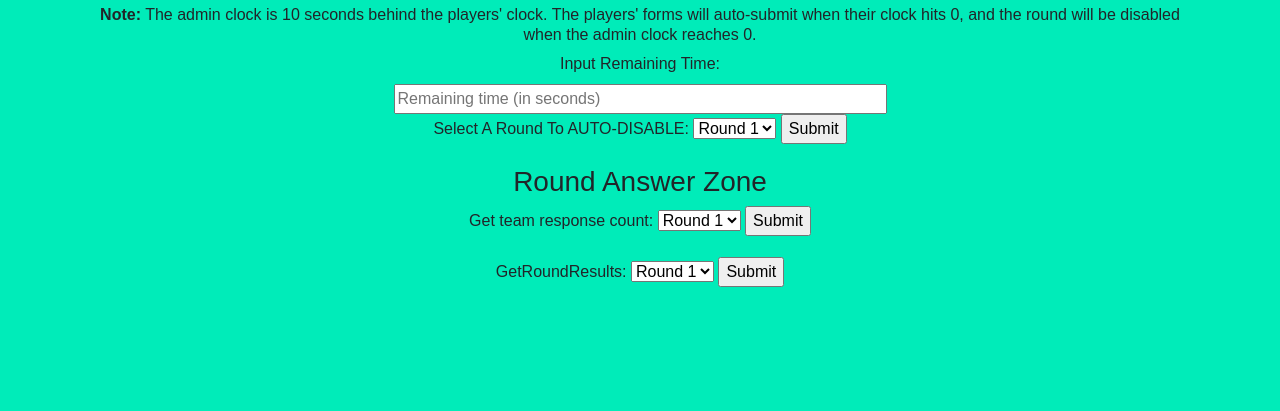
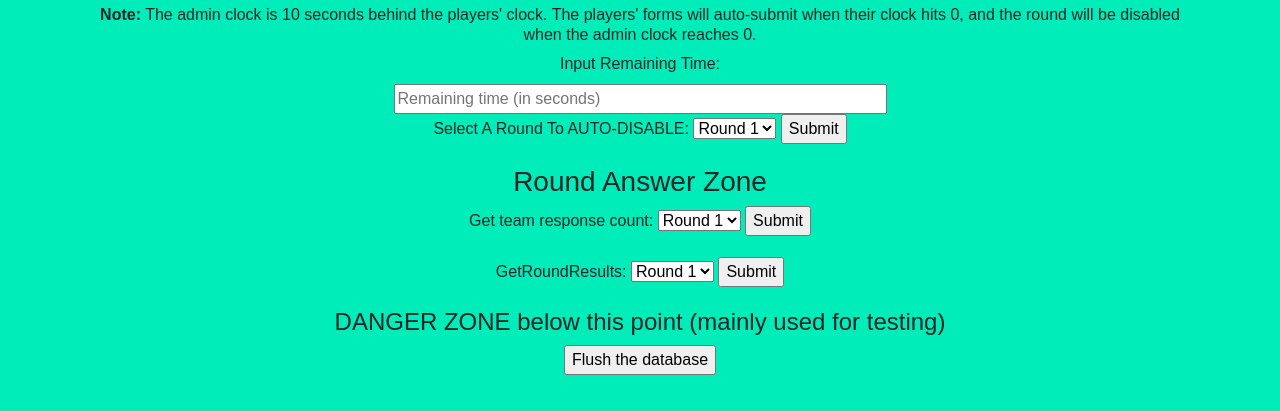
Before and after one commit to dalpert/pickEm, a Flask app: template TownHallTriviaApp/admin/templates/admin/controlPanel.html in a window 1280 px wide. Shown: the part 886-1297 px from the top of the page. Before the commit the page ends 1173 px from the top, so only its background shows below. Run offline with Flask 2, Linux system fonts and the light colour scheme; the template is opened without the code that fills it, so the values that code supplies are empty; some libraries are stand-ins or nearby versions.

Commit message:
adding flush DB option

```diff
--- a/TownHallTriviaApp/admin/templates/admin/controlPanel.html
+++ b/TownHallTriviaApp/admin/templates/admin/controlPanel.html
@@ -131,6 +131,11 @@
       </select>
       <input type="submit" name="Submit"/>
     </form>
+
+    <h4>DANGER ZONE below this point (mainly used for testing)</h4>
+    <form method="post" action="{{ url_for('admin.flushDb') }}">
+      <input type="submit" value="Flush the database" />
+    </form>
     {% endblock %}
   </body>
 </html>
--- a/redisCacheManager.py
+++ b/redisCacheManager.py
@@ -53,9 +53,6 @@ class RedisClass:
     def disableGame(self, gameId):
         key = gameId.lower()
         return self.redisCxn.set(key, self.Disabled)
-
-    def flushDb(self):
-        self.redisCxn.flushdb()
 
 
 # Team Operations
@@ -241,3 +238,6 @@ class RedisClass:
         print("CLIENT LIST returned : ")
         for c in result:
             print("id : " + c['id'] + ", addr : " + c['addr'])
+
+    def flushDb(self):
+        self.redisCxn.flushdb()
```
